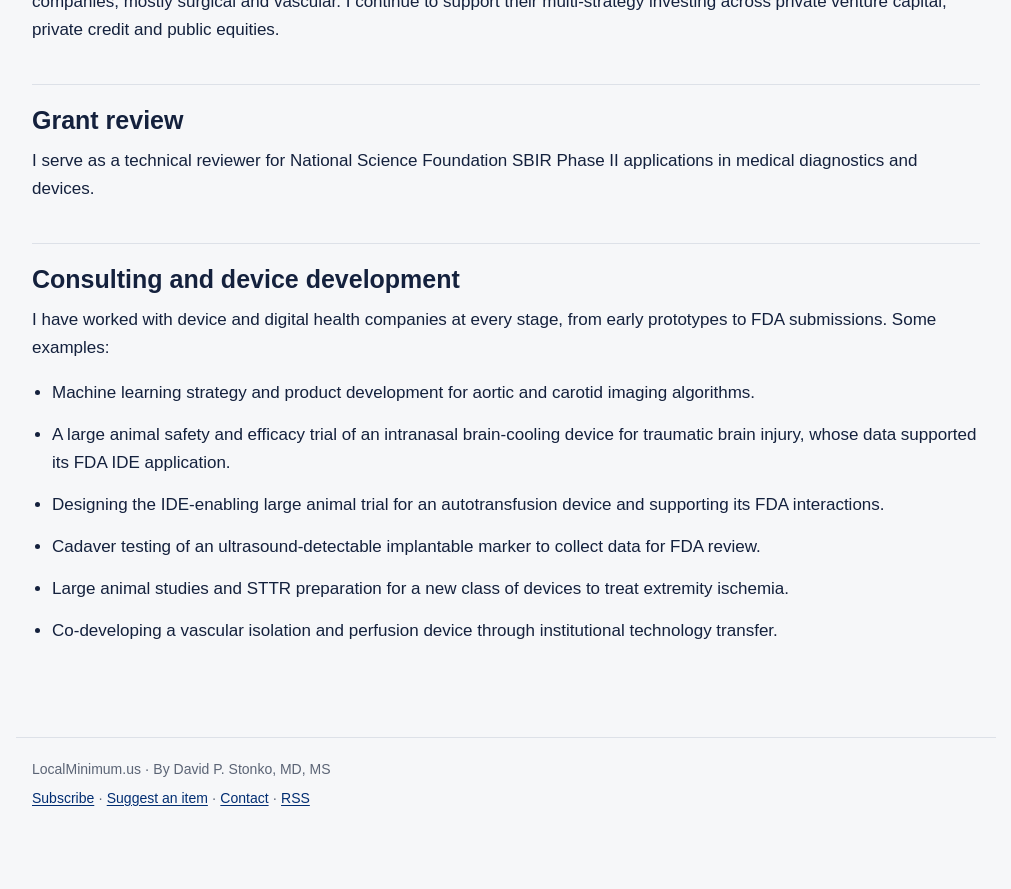
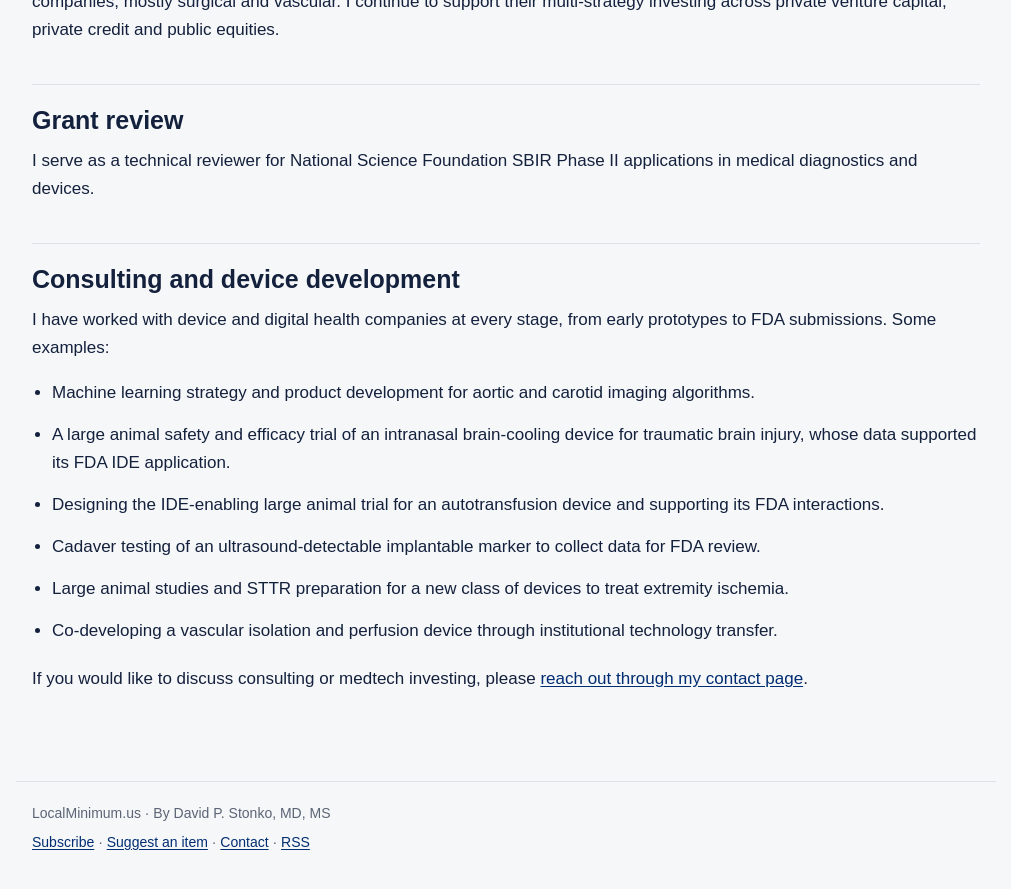
Before and after one commit to davidstonko/ai-surgery, a Jekyll site: the page built from docs/medtech/index.md, in a window 1280 px wide and 900 px high, scrolled down 1225 px. Shown: the top 889 px of the window, without its empty margins (134-1145 px from the left). Built offline with Jekyll 4.4.1, drawn with Linux system fonts in a browser that asks for light colours; before the commit the page ends 2081 px from its top, so only the background shows below that.

Commit message:
MedTech Work: contact line for consulting and investing
Co-Authored-By: Claude Opus 5.5 <noreply@anthropic.com>
Claude-Session: https://claude.ai/code/session_01CC9uqAMJHVu3pkJefiANJN

```diff
--- a/docs/medtech/index.md
+++ b/docs/medtech/index.md
@@ -44,4 +44,6 @@ I have worked with device and digital health companies at every stage, from earl
 - Large animal studies and STTR preparation for a new class of devices to treat extremity ischemia.
 - Co-developing a vascular isolation and perfusion device through institutional technology transfer.
 
+If you would like to discuss consulting or medtech investing, please [reach out through my contact page](../contact/).
+
 </div>
```
